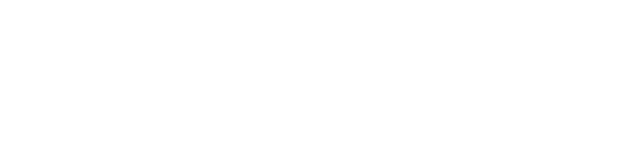
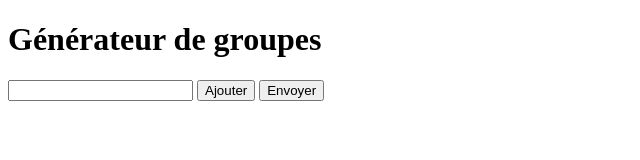
Before and after one commit to AidounNejma/GenerateurGroupes, a plain HTML site: page index.html in a window 1280 px wide. Shown: the whole page, without its empty margins (0-640 px from the left). Drawn offline with Linux system fonts and the light colour scheme.

Commit message:
formulaire

```diff
--- a/assets/js/script.js
+++ b/assets/js/script.js
@@ -0,0 +1 @@
+var noms = [];
--- a/index.html
+++ b/index.html
@@ -8,6 +8,12 @@
     <title>Générateur de Groupes</title>
 </head>
 <body>
+    <h1>Générateur de groupes</h1>
+    <form action="get">
+        <input type="text">
+        <button type="button">Ajouter</button>
+        <button type="submit">Envoyer</button>
+    </form>
     <script type="text/javascript" src="assets/js/script.js"></script>
 </body>
 </html>
```
